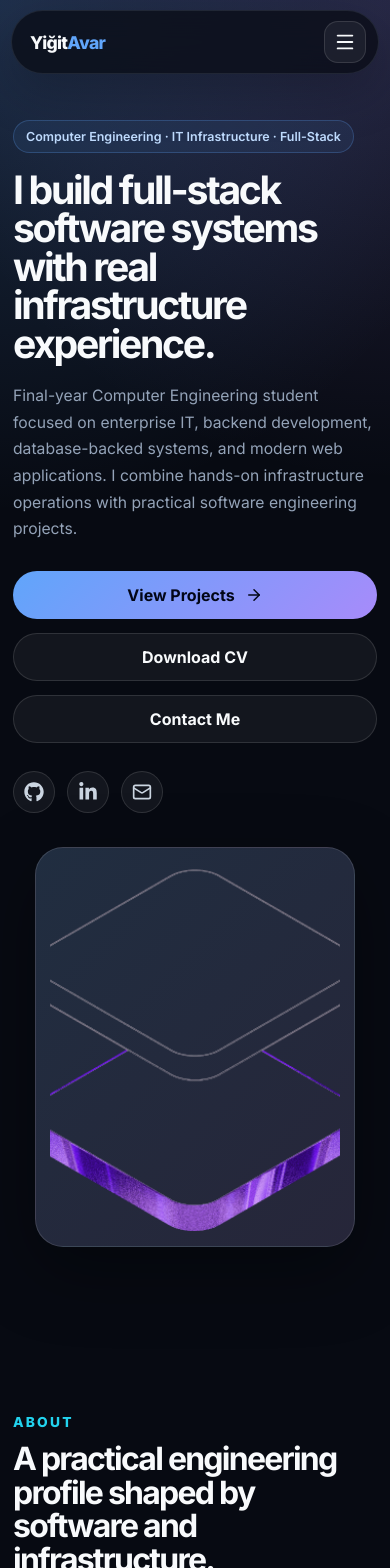
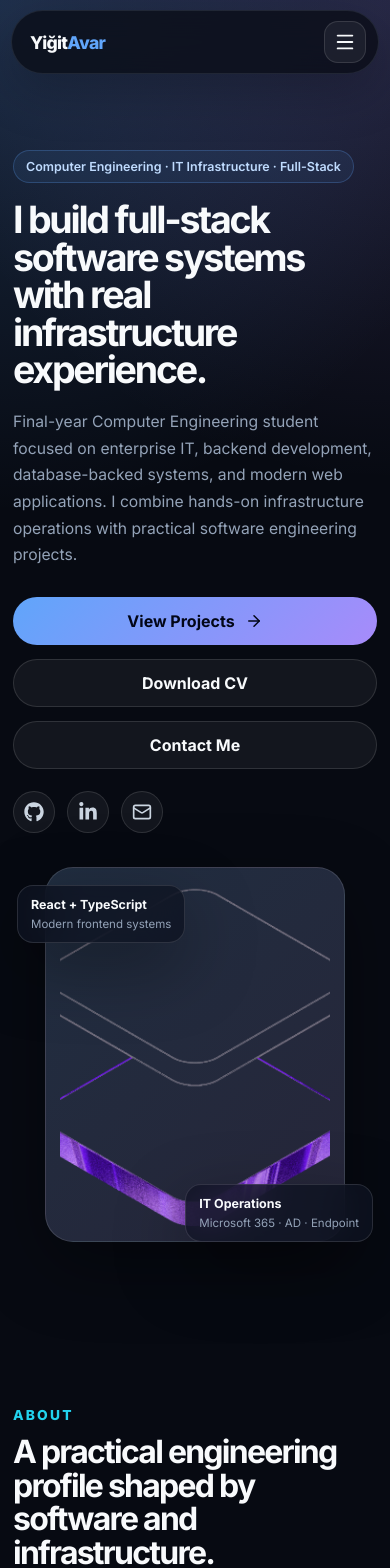
Before and after one commit to YigitAvar/yigitavar-portfolio, a React (Vite) app: page / in a window 390 px wide. Shown: the top 1568 px of the page. Built offline with nearby package versions, Linux system fonts and the light colour scheme.

Commit message:
Fix initial scroll position

```diff
--- a/src/index.css
+++ b/src/index.css
@@ -22,6 +22,11 @@
 
 html {
   scroll-behavior: smooth;
+  scroll-padding-top: 130px;
+}
+
+section {
+  scroll-margin-top: 130px;
 }
 
 body {
@@ -1123,9 +1128,15 @@ button {
     padding: 72px 0;
   }
 
+  .navbar {
+    top: 10px;
+    width: min(100% - 22px, var(--max-width));
+    padding: 10px 12px;
+  }
+
   .hero {
     gap: 34px;
-    padding-top: 120px;
+    padding-top: 150px;
     min-height: auto;
   }
 
@@ -1136,8 +1147,8 @@ button {
   }
 
   .hero h1 {
-  font-size: 2.45rem;
-  line-height: 0.98;
+    font-size: 2.35rem;
+    line-height: 1;
     letter-spacing: -0.06em;
   }
 
@@ -1149,6 +1160,7 @@ button {
 
   .hero-actions {
     margin-top: 28px;
+    flex-direction: column;
   }
 
   .primary-button,
@@ -1157,13 +1169,17 @@ button {
     width: 100%;
   }
 
+  .hero-socials {
+    margin-top: 22px;
+  }
+
   .hero-visual {
-  min-height: auto;
-  padding-bottom: 20px;
+    min-height: 360px;
+    padding-bottom: 18px;
   }
 
   .hero-card {
-  width: min(320px, 100%);
+    width: min(300px, 100%);
     border-radius: 28px;
   }
 
@@ -1172,7 +1188,27 @@ button {
   }
 
   .floating-card {
-    display: none;
+  display: block;
+  padding: 11px 13px;
+  border-radius: 16px;
+}
+
+.floating-card strong {
+  font-size: 0.78rem;
+}
+
+.floating-card span {
+  font-size: 0.72rem;
+}
+
+.floating-card-top {
+  top: 18px;
+  left: 4px;
+}
+
+.floating-card-bottom {
+  right: 4px;
+  bottom: 18px;
 }
 
   .experience-header {
@@ -1223,13 +1259,6 @@ button {
   .footer-right {
     justify-items: start;
   }
-
-.navbar {
-  top: 10px;
-  width: min(100% - 22px, var(--max-width));
-  padding: 10px 12px;
-}
-
 }
 
 @keyframes mobileMenuIn {
```
Lines whose indentation alone changed are shown as unchanged.
